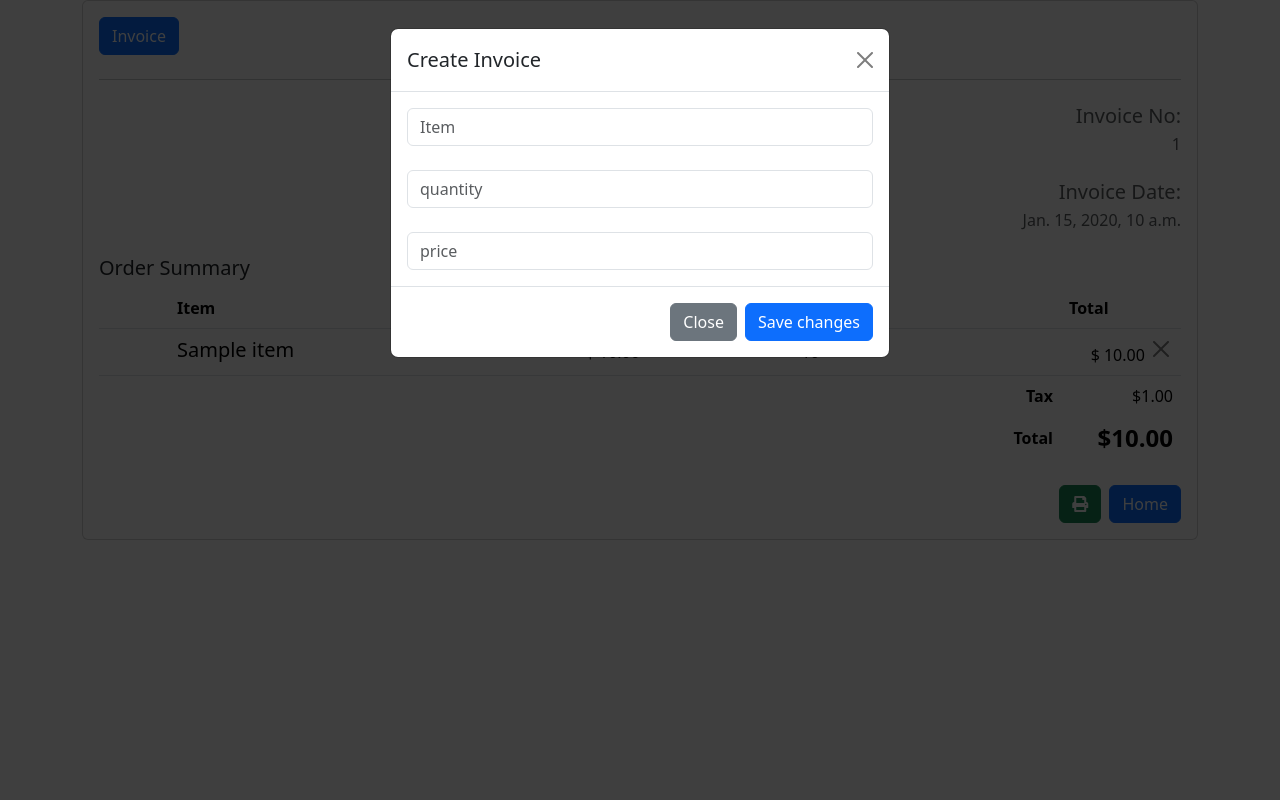
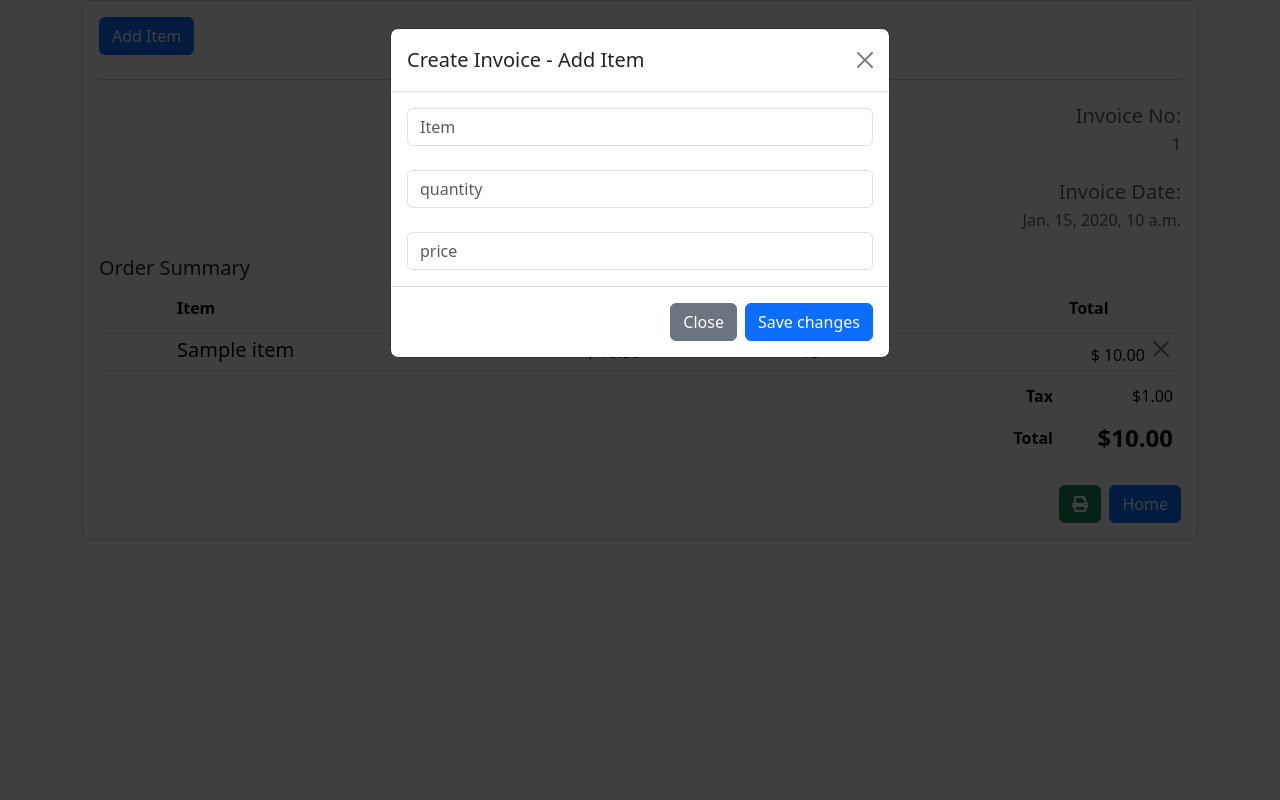
Before and after one commit to kailashpokhrel/invoice-generate, a Django app: page /invoice-detail/1/ in a window 1280 px wide, after a click on "Add Item". Run offline with Django 5.2, Linux system fonts and the light colour scheme; tables that the repository leaves empty hold one stand-in row (values such as "Sample post"); some libraries are stand-ins or nearby versions.

Commit message:
Refactor code

```diff
--- a/docker-compose.yml
+++ b/docker-compose.yml
@@ -8,3 +8,9 @@ services:
       - .:/app
     ports:
       - "8000:8000"
+    depends_on:
+      - db
+  db:
+    image: nouchka/sqlite3
+    volumes:
+      - ./data:/data  # Maps the volume for persistence
--- a/invoice/views.py
+++ b/invoice/views.py
@@ -1,8 +1,5 @@
 from django.shortcuts import render, redirect
 from invoice.models import Invoice, Item
-from django.db.models import Sum
-# Create your views here.
-
 
 def home(request):
     context = Invoice.objects.all().order_by("-created_at")
@@ -13,15 +10,28 @@ def invoice_detail(request, id):
     items = context.items.all()
     return render(request, 'create.html', {"context": context, "items": items})
 
+def remove_invoice(request, id):
+    context = Invoice.objects.filter(id=id).first()
+    items = context.items.all()
+
+    return render(request, 'create.html', {"context": context, "items": items})
 
 def remove_item(request, invoice_id, id):
+    # Retrieve the invoice and item objects
     invoice_obj = Invoice.objects.filter(id=invoice_id).first()
     item_obj = Item.objects.filter(id=id).first()
-    item_obj.delete()
-    invoice_obj.save()
+
+    # Delete the item
+    if item_obj:
+        item_obj.delete()
+        item_obj.save()
+
+
     if not invoice_obj.items.all():
         invoice_obj.delete()
         return redirect('home')
+
+    # Recalculate totals and tax
     total = 0.0
     for each in invoice_obj.items.all():
         total = float(total) + float(each.total_price_item)
@@ -29,6 +39,7 @@ def remove_item(request, invoice_id, id):
     invoice_obj.tax = tax
     invoice_obj.total_price = total + tax
     invoice_obj.save()
+
     return redirect('invoice_detail', id=invoice_id)
 
 def add_invoice(request):
@@ -38,21 +49,35 @@ def add_invoice(request):
 def add_item(request, invoice_id):
     if request.method == "POST" :
         invoice_obj = Invoice.objects.filter(id=invoice_id).first()
+
+        # Convert POST data to Decimal
+        item_name = request.POST.get('item')
+        quantity = float(request.POST.get('quantity'))
+        price_per_quantity = float(request.POST.get('price'))
+        total_price_item = quantity * price_per_quantity
+
+        # Create new item
         item_obj = Item.objects.create(
-            name=request.POST.get('item'),
-            quantity=int(request.POST.get('quantity')),
-            price_per_quantity = float(request.POST.get('price')),
-            total_price_item = float(int(request.POST.get('quantity'))) * float(request.POST.get('price'))
-            )
+            name=item_name,
+            quantity=quantity,
+            price_per_quantity=price_per_quantity,
+            total_price_item=total_price_item
+        )
 
-        invoice_obj.items.add(item_obj)
-        invoice_obj.save()
+        # Add item to invoice
+        if item_obj:
+            invoice_obj.items.add(item_obj)
+            invoice_obj.save()
+
+        # Update invoice totals
         total = 0.0
         for each in invoice_obj.items.all():
             total = float(total) + float(each.total_price_item)
+
         tax = 0.1 * total
         invoice_obj.tax = tax
         invoice_obj.total_price = total + tax
+
         invoice_obj.save()
 
     return redirect('invoice_detail', id=invoice_id)
--- a/templates/base.html
+++ b/templates/base.html
@@ -3,14 +3,14 @@
 <head>
     <meta charset="UTF-8">
     <meta name="viewport" content="width=device-width, initial-scale=1.0">
-    <title>Home</title>
+    <title>Invoice System</title>
     <link href="https://cdn.jsdelivr.net/npm/bootstrap@5.3.3/dist/css/bootstrap.min.css" rel="stylesheet" integrity="sha384-QWTKZyjpPEjISv5WaRU9OFeRpok6YctnYmDr5pNlyT2bRjXh0JMhjY6hW+ALEwIH" crossorigin="anonymous">
 
 </head>
 <body>
 
     <dir class="container">
-        <h1>Invoice</h1>
+        <h1>Invoice System</h1>
         <br>
         <a href="{% url 'add_invoice' %}">Add Invoice</a>
     </dir>
--- a/templates/create.html
+++ b/templates/create.html
@@ -18,7 +18,7 @@
                     <div class="invoice-title">
                         <div class="mb-4">
                             <button type="button" class="btn btn-primary" data-bs-toggle="modal" data-bs-target="#exampleModal">
-                                Invoice
+                                Add Item
                               </button>
 
 
@@ -27,7 +27,7 @@
                                     <div class="modal-dialog">
                                     <div class="modal-content">
                                         <div class="modal-header">
-                                        <h1 class="modal-title fs-5" id="exampleModalLabel">Create Invoice</h1>
+                                        <h1 class="modal-title fs-5" id="exampleModalLabel">Create Invoice - Add Item</h1>
                                         <button type="button" class="btn-close" data-bs-dismiss="modal" aria-label="Close"></button>
                                         </div>
                                         <div class="modal-body">
@@ -107,12 +107,7 @@
                                             $ {{ each.total_price_item }}
                                             <a href="{% url 'remove_item' context.id each.id %}" type="button" class="btn-close" aria-label="Close"></a>
                                         </td>
-                                        <!-- <td class="text-end">$ {{ each.total_price_item }}</td> -->
-                                        <!-- <td>
-                                           <div style="margin-left: 40%;">
-                                            <a href="{% url 'remove_item' context.id each.id %}">Remove</a>
-                                           </div>
-                                        </td> -->
+
                                     </tr>
                                     {% endfor %}
 
@@ -121,7 +116,7 @@
                                     <!-- end tr -->
 
 
-                                    <tr>
+                                    <tr class="mt-4">
                                         <th scope="row" colspan="4" class="border-0 text-end">
                                             Tax</th>
                                         <td class="border-0 text-end">${{ context.tax }}</td>
```
Also changed, not shown: templates/invoice_description.html (deleted, +0 -11 lines), README.md.
